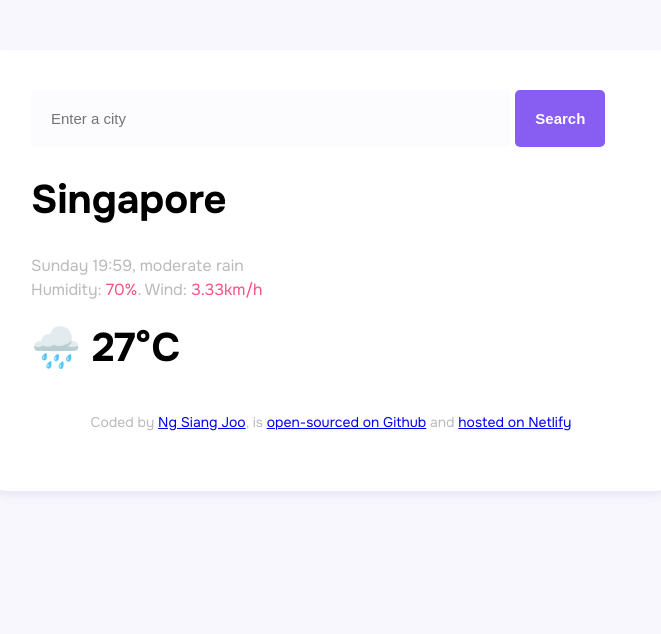
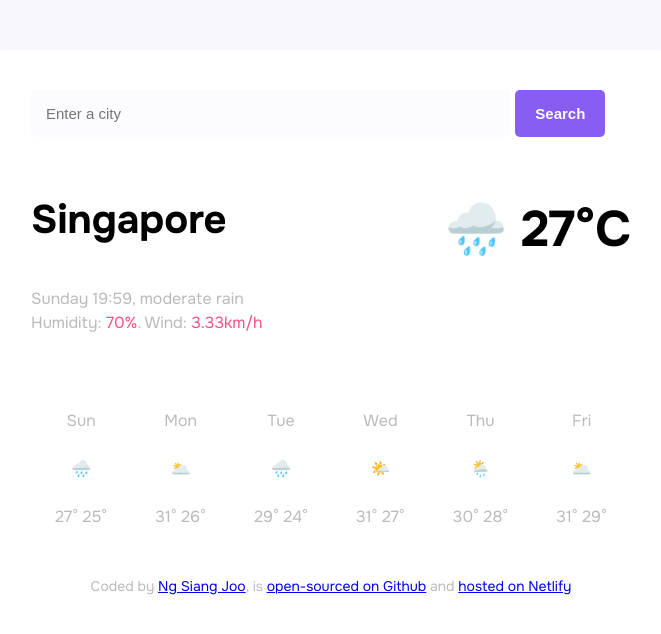
Before and after one commit to ngsiangjoo/weather-search-project, a plain HTML site: page index.html in a window 1280 px wide. Shown: the top 634 px of the page, without its empty margins (309-970 px from the left). Drawn offline with Linux system fonts and the light colour scheme.

Commit message:
Added list info and added CSS to weather data info

```diff
--- a/index.html
+++ b/index.html
@@ -15,34 +15,81 @@
 <body>
     <div class="main-container">
         <header>
+            <link rel="https://www.shecodes.io" href="src/shecodes-logo.png" class="logo">
             <form class="search-form">
                 <input type="search" placeholder="Enter a city" required class="search-form-input" />
                 <input type="submit" value="Search" class="search-form-button" />
             </form>
         </header>
         <main>
+            <div class="weather-data">
                 <div>
-                <span class="current-country">
-                    <h1>Singapore</h1>
-                </span>
-                <span class="current-day-time">
+                    <h1 class="weather-data-city">Singapore</h1>
+                    <p class="weather-data-details">
                         Sunday 19:59, moderate rain
                         <br />
                         Humidity:
                         <span class="highlight-value">70%</span>. Wind:
                         <span class="highlight-value">3.33km/h</span>
-                </span>
-                </span>
+                    </p>
                 </div>
-            <div class="current-temperature">
+                <div class="weather-data-temperature">
                     🌧️ 27°C
+                </div>
             </div>
         </main>
 
+        <div>
+            <ul class="list-days">
+                <li>
+                    Sun
+                    <br />
+                    🌧️
+                    <br />
+                    27° 25°
+                </li>
+                <li>
+                    Mon
+                    <br />
+                    🌥️
+                    <br />
+                    31° 26°
+                </li>
+                <li>
+                    Tue
+                    <br />
+                    🌧️
+                    <br />
+                    29° 24°
+                </li>
+                <li>
+                    Wed
+                    <br />
+                    🌤️
+                    <br />
+                    31° 27°
+                </li>
+                <li>
+                    Thu
+                    <br />
+                    🌦️
+                    <br />
+                    30° 28°
+                </li>
+                <li>
+                    Fri
+                    <br />
+                    🌥️
+                    <br />
+                    31° 29°
+                </li>
+            </ul>
+
+        </div>
 
         <footer>
             Coded by
-            <a href="https://github.com/ngsiangjoo" target="_blank">Ng Siang Joo</a>, is
+            <a href=" https://github.com/ngsiangjoo" target="_blank">Ng Siang Joo</a>, is
             <a href="https://github.com/ngsiangjoo/weather-search-project" target="_blank">open-sourced on Github</a>
             and
             <a href="https://weather-search-project-ngsiangjoo.netlify.app/" target="_blank">hosted on Netlify</a>
--- a/src/style.css
+++ b/src/style.css
@@ -8,6 +8,15 @@ footer {
   font-size: 14px;
   text-align: center;
   padding: 20px 0;
+}
+
+main {
+  padding: 30px 0 0 0;
+}
+
+li {
+  text-align: center;
+  line-height: 3em;
 }
 
 .main-container {
@@ -25,7 +34,7 @@ footer {
   border: none;
   color: #bababa;
   font-size: 15px;
-  padding: 20px;
+  padding: 15px;
   width: 80%;
 }
 
@@ -36,16 +45,15 @@ footer {
   color: white;
   font-size: 15px;
   font-weight: bold;
-  padding: 20px;
+  padding: 15px;
   width: 15%;
 }
 
-.current-country {
-  font-size: 20px;
-  padding: 40px 0;
+.weather-data-city {
+  font-size: 40px;
 }
 
-.current-day-time {
+.weather-data-details {
   color: #bababa;
   line-height: 1.5em;
   padding: 15px 0 30px 0;
@@ -55,8 +63,25 @@ footer {
   color: #f65282;
 }
 
-.current-temperature {
-  font-size: 40px;
+.weather-data-temperature {
+  font-size: 50px;
   font-weight: bold;
-  padding: 20px 0;
+  padding: 30px 0;
 }
+
+.logo {
+  max-width: 200px;
+}
+
+.weather-data {
+  display: flex;
+  justify-content: space-between;
+}
+
+.list-days {
+  color: #bababa;
+  display: flex;
+  justify-content: space-around;
+  list-style: none;
+  padding: 0;
+}
```
Also changed, not shown: src/shecodes-logo.png (added). Lines whose indentation alone changed are shown as unchanged.
